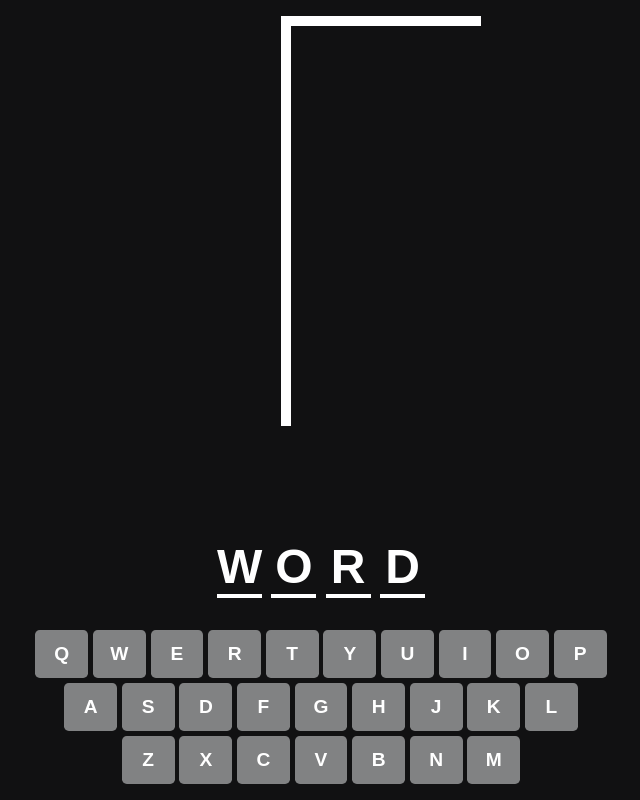
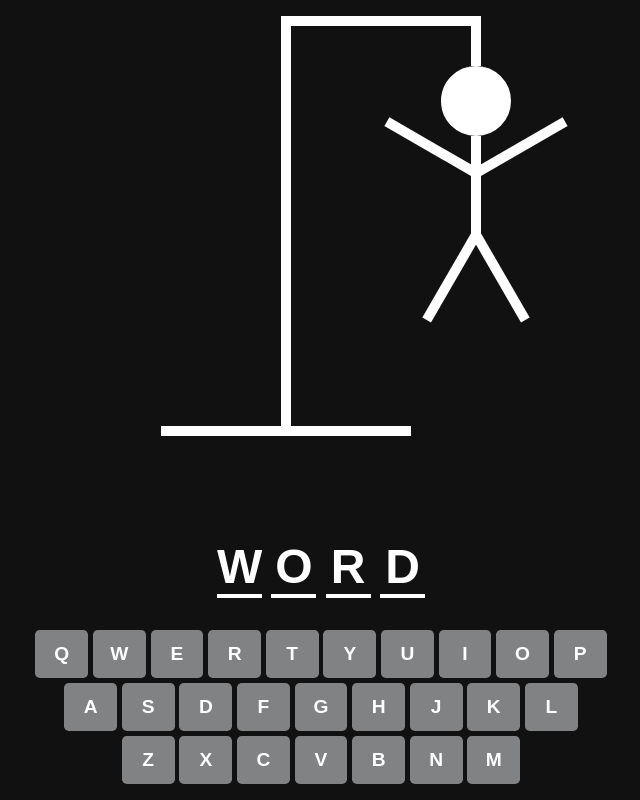
Before and after one commit to strudelAndCoffee/mini-game-arcade, a website: page hangman/index.html in a window 1280 px wide. Shown: the whole page, without its empty margins (319-959 px from the left). Drawn offline with Linux system fonts and the light colour scheme.

Commit message:
add stick figure style

```diff
--- a/hangman/index.html
+++ b/hangman/index.html
@@ -13,9 +13,16 @@
 <body>
   <div class="drawing-container">
     <div class="drawing">
+      <div class="piece head"></div>
+      <div class="piece body"></div>
+      <div class="piece arm-l"></div>
+      <div class="piece arm-r"></div>
+      <div class="piece leg-l"></div>
+      <div class="piece leg-r"></div>
       <div class="piece base-1"></div>
       <div class="piece base-2"></div>
       <div class="piece base-3"></div>
+      <div class="piece base-4"></div>
     </div>
   </div>
   <div class="word">
--- a/hangman/styles.css
+++ b/hangman/styles.css
@@ -93,16 +93,76 @@ body {
 }
 
 .base-1 {
+  height: 50px;
+  width: 10px;
+  position: absolute;
+  top: 0;
+  right: 0;
+}
+.base-2 {
   height: 10px;
   width: 200px;
   margin-left: 120px;
 }
-.base-2 {
+.base-3 {
   height: 400px;
   width: 10px;
   margin-left: 120px;
 }
-.base- {
+.base-4 {
   height: 10px;
   width: 250px;
 }
+
+.head {
+  width: 70px;
+  height: 70px;
+  border-radius: 100%;
+  border: 10px solid white;
+  position: absolute;
+  top: 50px;
+  right: -30px;
+}
+.body {
+  width: 10px;
+  height: 100px;
+  position: absolute;
+  top: 120px;
+  right: 0;
+}
+.arm-l {
+  width: 100px;
+  height: 10px;
+  position: absolute;
+  top: 150px;
+  right: -100px;
+  rotate: -30deg;
+  transform-origin: left bottom;
+}
+.arm-r {
+  width: 100px;
+  height: 10px;
+  position: absolute;
+  top: 150px;
+  right: 10px;
+  rotate: 30deg;
+  transform-origin: right bottom;
+}
+.leg-l {
+  width: 100px;
+  height: 10px;
+  position: absolute;
+  top: 210px;
+  right: -90px;
+  rotate: 60deg;
+  transform-origin: left bottom;
+}
+.leg-r {
+  width: 100px;
+  height: 10px;
+  position: absolute;
+  top: 210px;
+  right: 0;
+  rotate: -60deg;
+  transform-origin: right bottom;
+}
```
